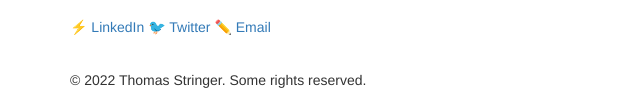
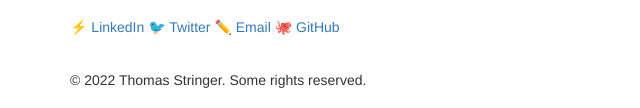
Before and after one commit to trstringer/book-devops-with-github-landing-page, a plain HTML site: page index.html in a window 1280 px wide. Shown: the part 689-797 px from the top of the page, 0-640 px from the left. Drawn offline with nearby package versions, Linux system fonts and the light colour scheme.

Commit message:
add github link

```diff
--- a/index.html
+++ b/index.html
@@ -120,6 +120,7 @@
             ⚡️ <a href="https://www.linkedin.com/in/trstringer">LinkedIn</a>
             🐦 <a href="https://twitter.com/tr_stringer">Twitter</a>
             ✏️  <a href="mailto:thomas@trstringer.com">Email</a>
+            🐙 <a href="https://github.com/trstringer">GitHub</a>
             </p>
           </div>
           <div class="col-lg-6">
```
